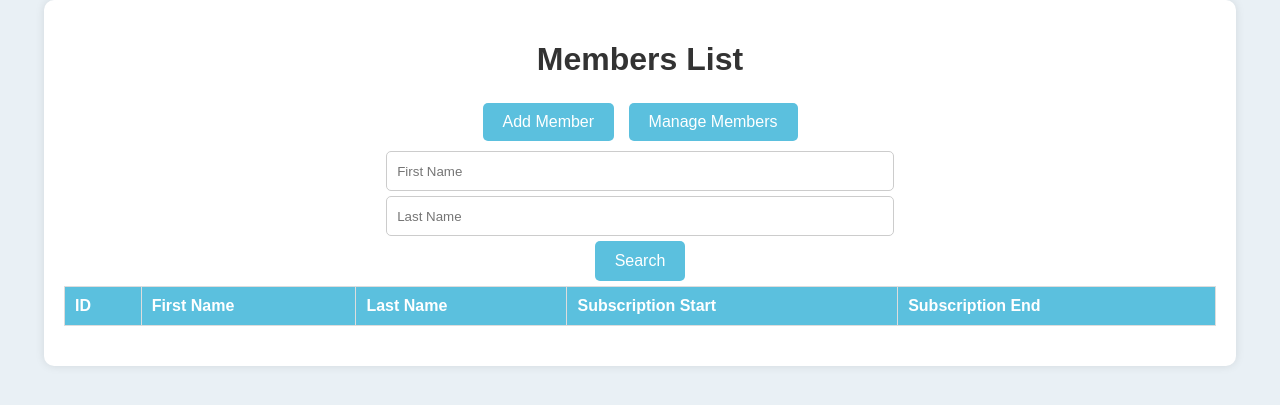
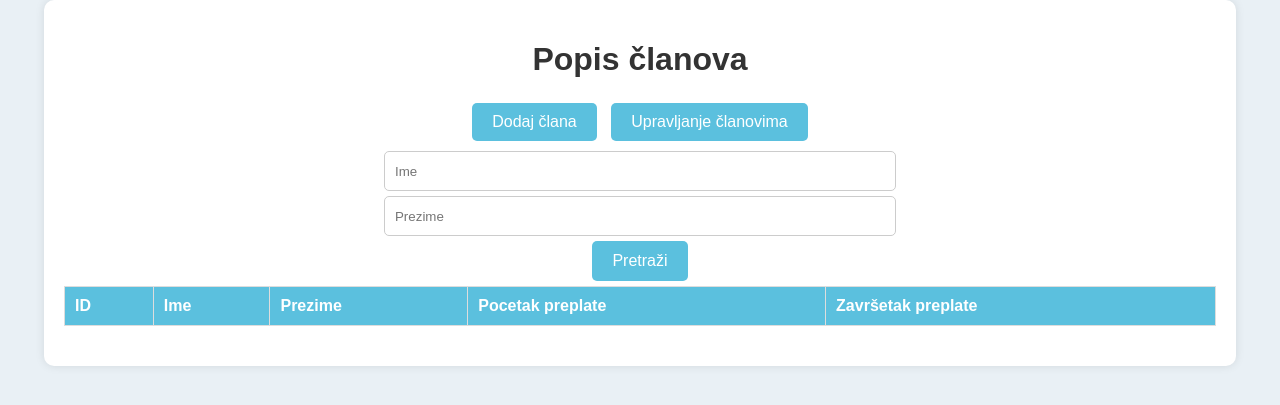
Before and after one commit to Wulfgar68/Teretana, a Flask app: page / in a window 1280 px wide. Shown: the top 405 px of the page. Run offline with Flask 2, Linux system fonts and the light colour scheme; data that the repository does not hold is empty.

Commit message:
Zaborav nije dobra
Zaboravio preimenovati sve, haha...

```diff
--- a/templates/index.html
+++ b/templates/index.html
@@ -3,20 +3,20 @@
 <head>
     <meta charset="UTF-8">
     <meta name="viewport" content="width=device-width, initial-scale=1.0">
-    <title>Members List</title>
+    <title>Popis članova</title>
     <link rel="stylesheet" href="{{ url_for('static', filename='style.css') }}">
 </head>
 <body>
 <div class="container">
-    <h1>Members List</h1>
+    <h1>Popis članova</h1>
     <div class="button-group">
-        <a href="/dodaj_clana" class="button">Add Member</a>
-        <a href="/upravljaj_clanovima" class="button">Manage Members</a>
+        <a href="/dodaj_clana" class="button">Dodaj člana</a>
+        <a href="/upravljaj_clanovima" class="button">Upravljanje članovima</a>
         <div class="search-group">
             <form action="/" method="GET">
-                <input type="text" name="search_name" placeholder="First Name">
-                <input type="text" name="search_lastname" placeholder="Last Name">
-                <button type="submit" class="button">Search</button>
+                <input type="text" name="search_name" placeholder="Ime">
+                <input type="text" name="search_lastname" placeholder="Prezime">
+                <button type="submit" class="button">Pretraži</button>
             </form>
         </div>
     </div>
@@ -24,10 +24,10 @@
         <thead>
         <tr>
             <th>ID</th>
-            <th>First Name</th>
-            <th>Last Name</th>
-            <th>Subscription Start</th>
-            <th>Subscription End</th>
+            <th>Ime</th>
+            <th>Prezime</th>
+            <th>Pocetak preplate</th>
+            <th>Završetak preplate</th>
         </tr>
         </thead>
         <tbody>
```
Also changed, not shown: templates/dodaj_clana.html (+11 -11 lines), templates/update_clana.html (+14 -14 lines), templates/upravljaj_clanovima.html (+12 -12 lines).
